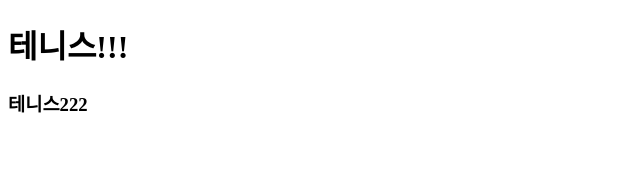
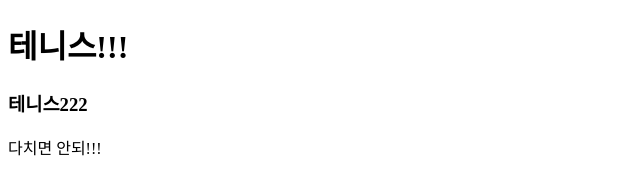
Before and after one commit to zoshs2000/Tennissing, a plain HTML site: page index.html in a window 1280 px wide. Shown: the whole page, without its empty margins (0-640 px from the left). Drawn offline with Linux system fonts and the light colour scheme.

Commit message:
경고 문구!

```diff
--- a/index.html
+++ b/index.html
@@ -8,5 +8,7 @@
 <body>
     <h1>테니스!!!</h1>
     <h3>테니스222</h3>
+
+    <div>다치면 안되!!!</div>
 </body>
 </html>
```
